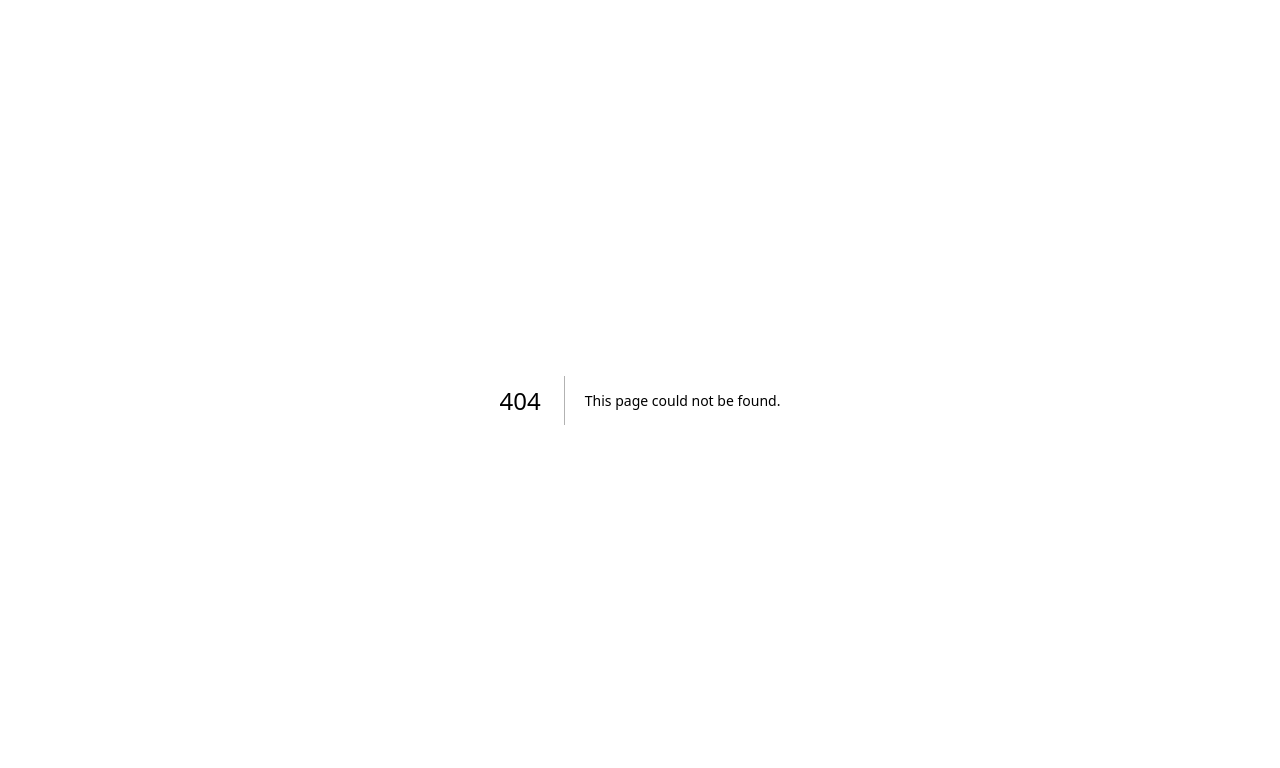
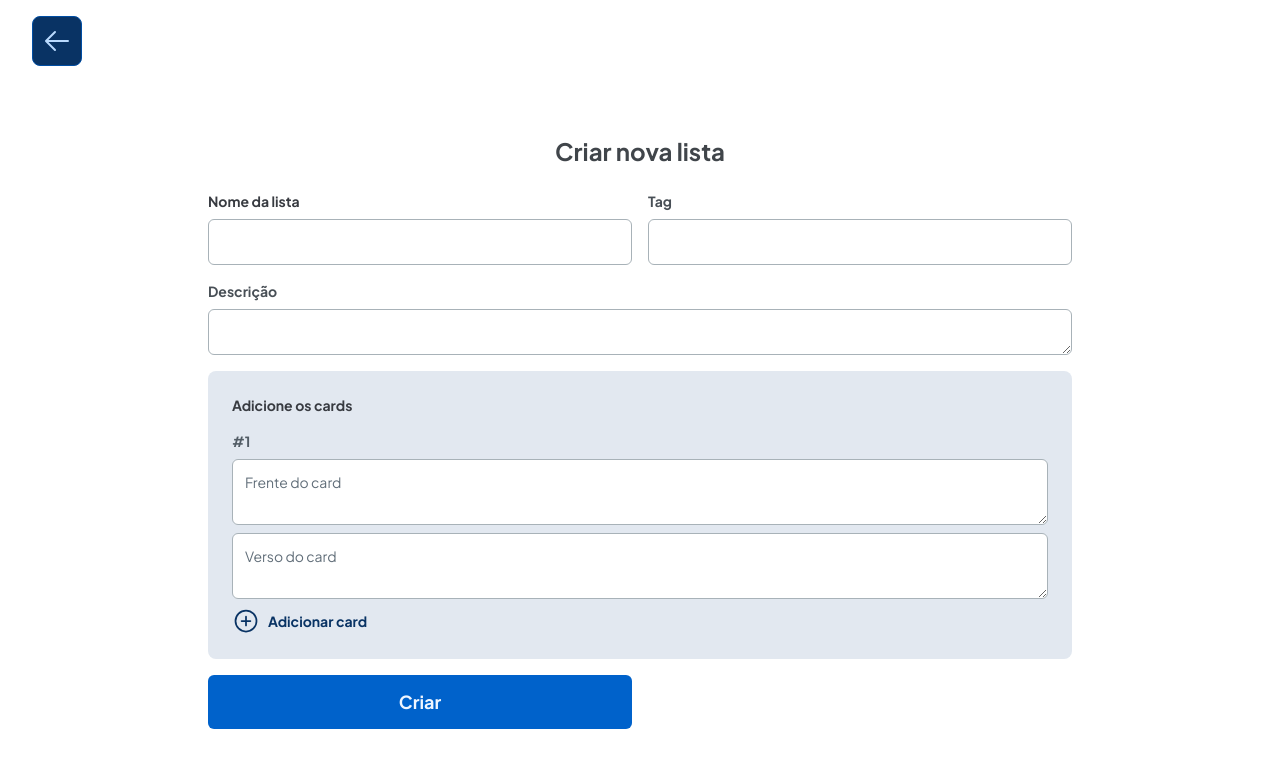
Before and after one commit to leosantosw/study-deck-app, a Next.js app: page /dashboard/decks in a window 1280 px wide. Before the commit this address had no page. Shown: the top 768 px of the page. Built offline with nearby package versions, Linux system fonts and the light colour scheme.

Commit message:
refactor: redirect if user is logged in

```diff
--- /dev/null
+++ b/src/app/dashboard/decks/page.tsx
@@ -0,0 +1,142 @@
+'use client'
+
+import { GoBackButton } from '@/src/components/goback-button'
+import { PlusCircle } from '@phosphor-icons/react'
+import { ChangeEvent, useEffect, useState } from 'react'
+import { toast } from 'react-toastify'
+
+const notifications = {
+  fillAllFields: () =>
+    toast.error('Preencha todos os campos!', {
+      position: toast.POSITION.TOP_RIGHT,
+    }),
+  fillOneCard: () =>
+    toast.error('Adicione pelo menos um card!', {
+      position: toast.POSITION.TOP_RIGHT,
+    }),
+}
+
+export default function Page() {
+  const [cards, setCards] = useState([{ front: '', back: '' }])
+
+  useEffect(() => {
+    console.log(cards)
+  }, [cards])
+
+  const addCard = () => {
+    setCards((prevCards) => [...prevCards, { front: '', back: '' }])
+  }
+
+  const handleInputChange = (
+    e: ChangeEvent<HTMLInputElement>,
+    index: number,
+    field: string
+  ) => {
+    const { value } = e.target
+
+    setCards((prevCards) => {
+      const updatedCards = [...prevCards]
+      updatedCards[index] = {
+        ...updatedCards[index],
+        [field]: String(value),
+      }
+      return updatedCards
+    })
+  }
+
+  function handleSubmit(data: FormData) {
+    const deckName = String(data.get('name'))
+    const tag = String(data.get('tag'))
+    const description = String(data.get('description'))
+
+    if (!deckName || !tag || !description) {
+      return notifications.fillAllFields()
+    }
+
+    if (cards[0].front === '' || cards[0].back === '') {
+      return notifications.fillOneCard()
+    }
+
+    console.log(cards, deckName, tag, description)
+  }
+
+  return (
+    <div className="flex flex-col items-center justify-center min-h-screen py-2 font-primary mt-16 sm:mt-8">
+      <GoBackButton />
+      <h2 className="mb-6 text-2xl font-bold text-center text-gray-800">
+        Criar nova lista
+      </h2>
+      <form
+        action={handleSubmit}
+        className="grid grid-cols-1 gap-4 gap-x-4 w-full max-w-4xl sm:grid-cols-2 px-4"
+      >
+        <label className="block text-sm font-bold text-gray-900">
+          Nome da lista
+          <input
+            id="name"
+            name="name"
+            type="text"
+            required
+            className="appearance-none rounded-md relative block w-full px-3 py-3 mt-2 border border-gray-300 placeholder-gray-500 text-gray-900 rounded-t-md focus:outline-none focus:ring-blue-500 focus:border-blue-500 focus:z-10 sm:text-sm"
+          />
+        </label>
+
+        <label className="block text-sm font-bold text-gray-700">
+          Tag
+          <input
+            id="tag"
+            name="tag"
+            type="text"
+            required
+            className="appearance-none rounded-md relative block w-full px-3 py-3 mt-2 border border-gray-300 placeholder-gray-500 text-gray-900 rounded-t-md focus:outline-none focus:ring-blue-500 focus:border-blue-500 focus:z-10 sm:text-sm"
+          />
+        </label>
+
+        <label className="block text-sm font-bold text-gray-700 sm:col-span-2">
+          Descrição
+          <textarea
+            id="description"
+            name="description"
+            required
+            className="sm:h-[46px] appearance-none rounded-md relative block w-full px-3 py-3 mt-2 border border-gray-300 placeholder-gray-500 text-gray-900 rounded-t-md focus:outline-none focus:ring-blue-500 focus:border-blue-500 focus:z-10 sm:text-sm"
+          />
+        </label>
+
+        <div className="sm:col-span-2 bg-slate-200 p-6 rounded-lg">
+          <h3 className="text-sm font-bold text-gray-900">Adicione os cards</h3>
+          {cards.map((card, index) => (
+            <div key={index} className="mt-4">
+              <h4 className="text-sm font-bold text-gray-600">#{index + 1}</h4>
+              <textarea
+                placeholder="Frente do card"
+                value={card.front}
+                onChange={(e) => handleInputChange(e, index, 'front')}
+                className="appearance-none rounded-md relative block w-full px-3 py-3 mt-2 border border-gray-300 placeholder-gray-500 text-gray-900 rounded-t-md focus:outline-none focus:ring-blue-500 focus:border-blue-500 focus:z-10 sm:text-sm"
+              />
+              <textarea
+                placeholder="Verso do card"
+                value={card.back}
+                onChange={(e) => handleInputChange(e, index, 'back')}
+                className="appearance-none rounded-md relative block w-full px-3 py-3 mt-2 border border-gray-300 placeholder-gray-500 text-gray-900 rounded-t-md focus:outline-none focus:ring-blue-500 focus:border-blue-500 focus:z-10 sm:text-sm"
+              />
+            </div>
+          ))}
+          <button
+            type="button"
+            className="mt-2 text-blue-900 flex items-center gap-2 text-sm font-bold"
+            onClick={addCard}
+          >
+            <PlusCircle size={28} /> Adicionar card
+          </button>
+        </div>
+
+        <button
+          type="submit"
+          className="w-full group relative flex justify-center py-3 px-4 border border-transparent font-bold text-lg rounded-md text-blue-50 bg-blue-600 hover:bg-blue-800 focus:outline-none focus:ring-2 focus:ring-offset-2 focus:ring-blue-500"
+        >
+          Criar
+        </button>
+      </form>
+    </div>
+  )
+}
--- a/src/app/dashboard/page.tsx
+++ b/src/app/dashboard/page.tsx
@@ -3,6 +3,7 @@ import { eq } from 'drizzle-orm'
 import { cookies } from 'next/headers'
 import { decksSchema } from '@/src/db/schema'
 import { BoxItem } from '@/src/components/box-item'
+import Link from 'next/link'
 
 export default async function Dashboad() {
   const userId = cookies().get('user_id')?.value || null
@@ -31,9 +32,11 @@ export default async function Dashboad() {
           <h2 className="mt-auto text-base align-text-bottom font-bold text-gray-800 pb-3 font-primary">
             {decks.length > 0 ? 'Listas' : 'Nenhuma lista ainda.'}
           </h2>
-          <button className="bg-blue-900 text-blue-100 font-bold py-2 px-4 rounded-md h-10 mb-6">
-            Criar lista
-          </button>
+          <Link href="/dashboard/decks">
+            <button className="bg-blue-900 text-blue-100 font-bold py-2 px-4 rounded-md h-10 mb-6">
+              Criar lista
+            </button>
+          </Link>
         </div>
 
         {decks.length === 0 ? (
--- a/src/db/schema.ts
+++ b/src/db/schema.ts
@@ -8,7 +8,7 @@ export const usersSchema = pgTable('users', {
 })
 
 export const decksSchema = pgTable('decks', {
-  id: text('id').primaryKey(),
+  id: text('id'),
   user_id: text('user_id')
     .notNull()
     .references(() => usersSchema.id),
--- a/src/middleware.ts
+++ b/src/middleware.ts
@@ -27,7 +27,7 @@ export async function middleware(request: NextRequest) {
 
   request.cookies.set('user_id', String(userId))
 
-  if (DASHBOARD_PATH === currentPathname) {
+  if (currentPathname.includes(DASHBOARD_PATH)) {
     return NextResponse.next({ request })
   }
 
@@ -49,5 +49,5 @@ async function verifyToken(accessToken: string): Promise<boolean | string> {
 }
 
 export const config = {
-  matcher: ['/', '/sign-in', '/dashboard'],
+  matcher: ['/', '/sign-in', '/dashboard/:path*'],
 }
```
Also changed, not shown: src/app/dashboard/decks/create-deck.ts (added, +29 -0 lines), src/middleware-aa.ts (deleted, +0 -43 lines).
